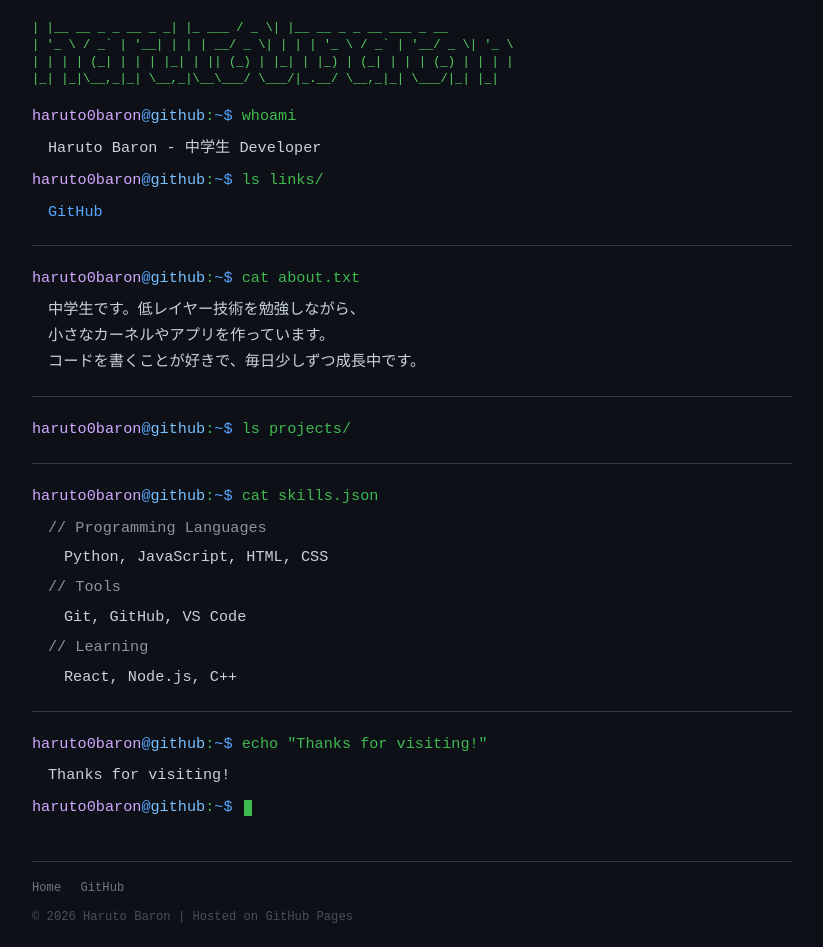
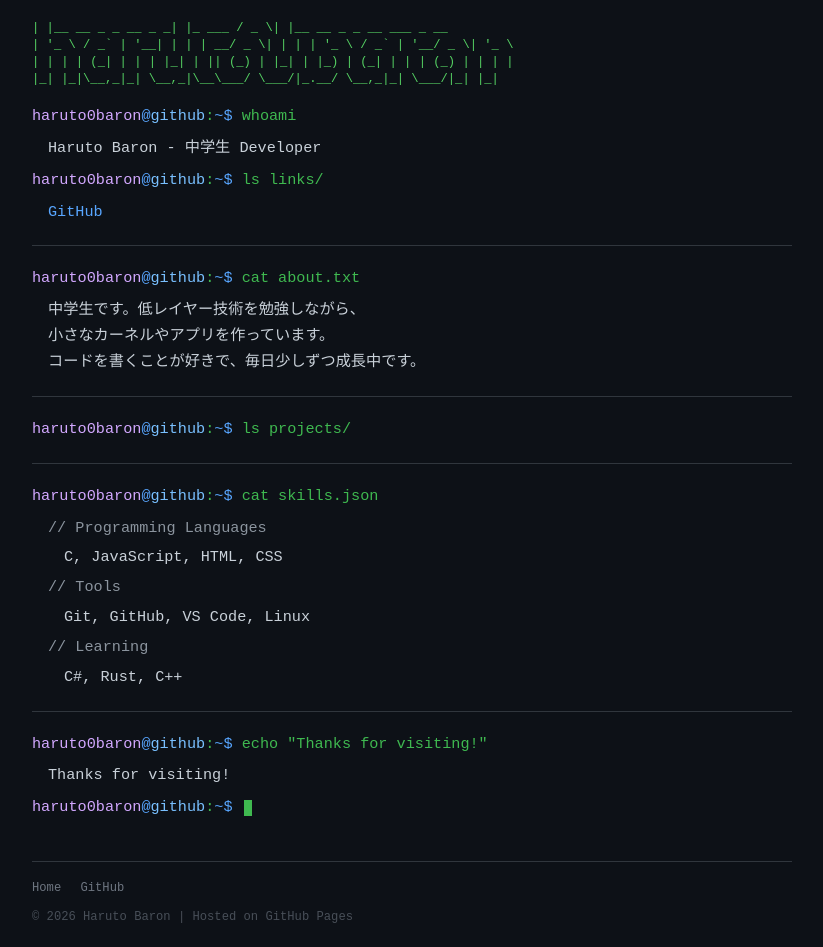
Before and after one commit to haruto0baron/haruto0baron.github.io, a plain HTML site: page index.html in a window 1280 px wide. Shown: the whole page, without its empty margins (228-1051 px from the left). Drawn offline with Linux system fonts and the light colour scheme.

Commit message:
Update index.html

```diff
--- a/index.html
+++ b/index.html
@@ -259,13 +259,13 @@
     </div>
     <div class="output">
         <p><span class="comment">// Programming Languages</span></p>
-        <p class="skill-list">Python, JavaScript, HTML, CSS</p>
+        <p class="skill-list">C, JavaScript, HTML, CSS</p>
 
         <p><span class="comment">// Tools</span></p>
-        <p class="skill-list">Git, GitHub, VS Code</p>
+        <p class="skill-list">Git, GitHub, VS Code, Linux</p>
 
         <p><span class="comment">// Learning</span></p>
-        <p class="skill-list">React, Node.js, C++</p>
+        <p class="skill-list">C#, Rust, C++</p>
     </div>
 
     <hr>
```
